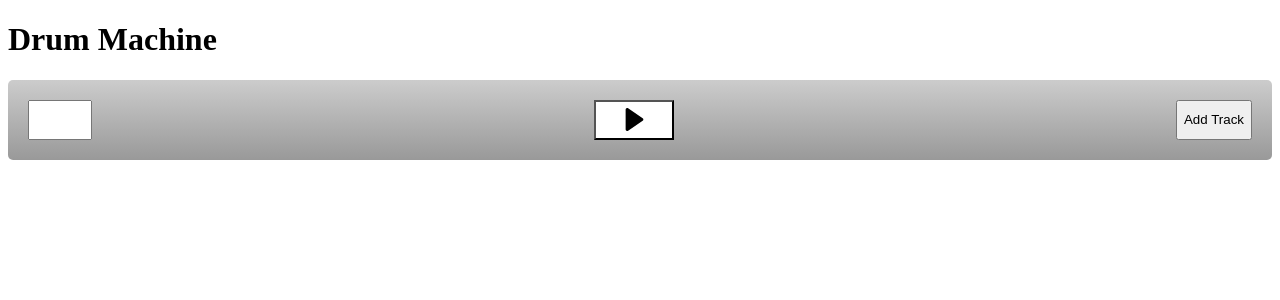
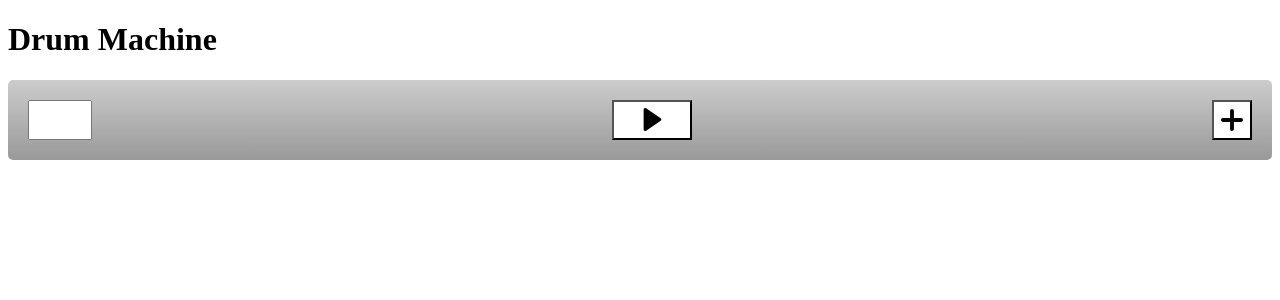
Before and after one commit to cschwartz525/drum-machine, a React app: page / in a window 1280 px wide. Shown: the top 300 px of the page. Built offline with nearby package versions, Linux system fonts and the light colour scheme.

Commit message:
Style AddTrackButton with SVG icon

```diff
--- a/src/components/ControlPanel/component.tsx
+++ b/src/components/ControlPanel/component.tsx
@@ -1,6 +1,7 @@
 import React, { memo } from 'react';
 import styled from 'styled-components';
 import playIcon from '../../images/play.svg';
+import plusIcon from '../../images/plus.svg';
 
 const Wrapper = styled.div`
     background: linear-gradient(#ccc, #999);
@@ -16,8 +17,20 @@ const PlayStopButton = styled.button`
     background-position: center;
     background-repeat: no-repeat;
     background-size: 30%;
+    cursor: pointer;
     height: 40px;
     width: 80px;
+`;
+
+const AddTrackButton = styled.button`
+    background: url(${plusIcon});
+    background-color: #fff;
+    background-position: center;
+    background-repeat: no-repeat;
+    background-size: 60%;
+    cursor: pointer;
+    height: 40px;
+    width: 40px;
 `;
 
 const ControlPanel = (): JSX.Element => (
@@ -28,8 +41,12 @@ const ControlPanel = (): JSX.Element => (
             name='bpm'
             type='number'
         ></input>
-        <PlayStopButton />
-        <button>Add Track</button>
+        <PlayStopButton
+            title='Play'
+        />
+        <AddTrackButton
+            title='Add Track'
+        />
     </Wrapper>
 );
 
```
Also changed, not shown: src/images/plus.svg (added), 1 other file (tests, documents, lock files or other folders).
